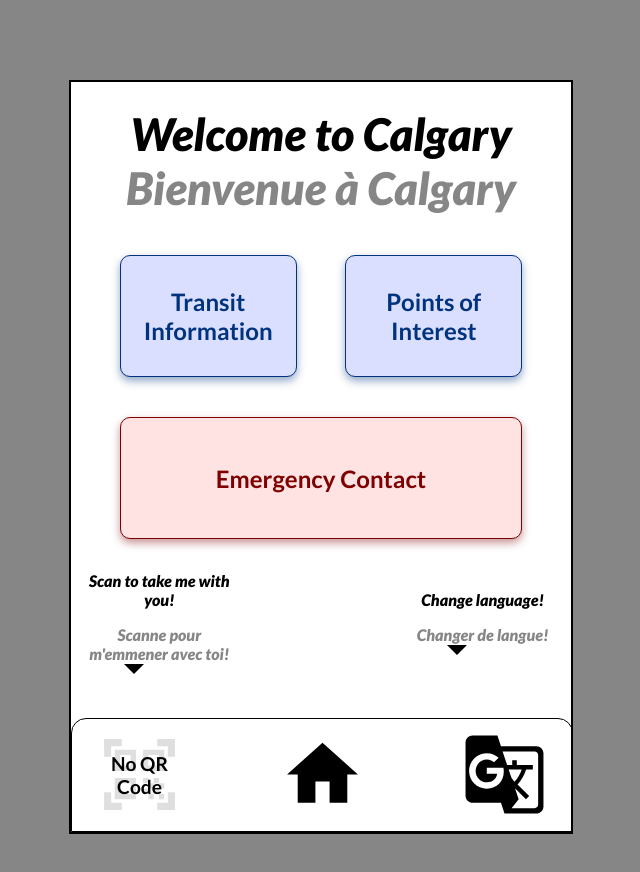
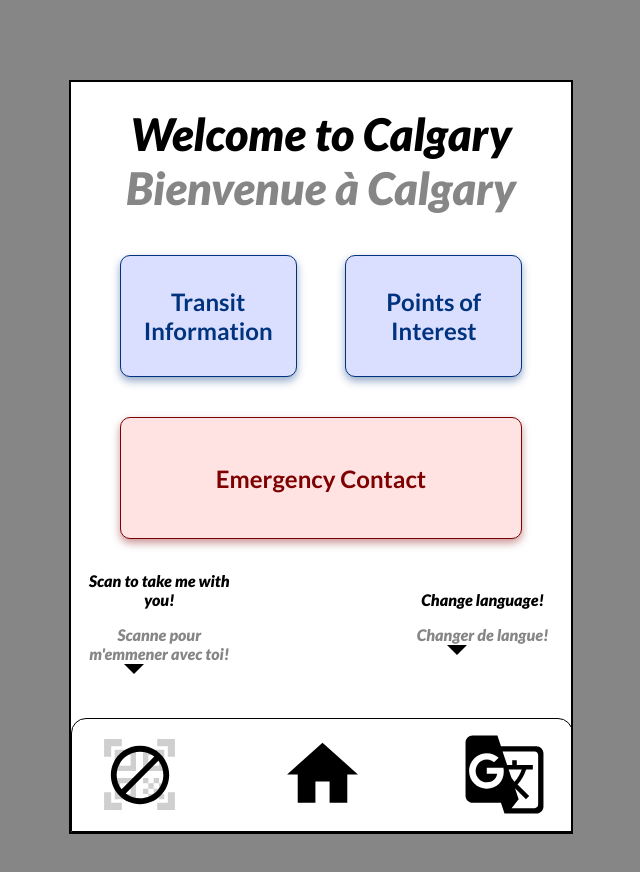
Before and after one commit to Colin-C32/Calgary-Kiosk, a React (Create React App) app in the folder calgary-kiosk/: page / in a window 1280 px wide. Shown: the top 872 px of the page, without its empty margins (319-959 px from the left). Built offline with nearby package versions, Linux system fonts and the light colour scheme.

Commit message:
Changed to icon for no QR code

```diff
--- a/calgary-kiosk/src/components/taskbar/Taskbar.css
+++ b/calgary-kiosk/src/components/taskbar/Taskbar.css
@@ -31,7 +31,4 @@
   left: 50%;
   transform: translate(-50%, -50%);
   text-align: center;
-  width: 100%;
-  font-size: 1.2rem;
-  font-weight: bold;
 }
--- a/calgary-kiosk/src/components/taskbar/Taskbar.jsx
+++ b/calgary-kiosk/src/components/taskbar/Taskbar.jsx
@@ -2,6 +2,7 @@ import React from "react";
 import QrCodeScannerIcon from "@mui/icons-material/QrCodeScanner";
 import HomeIcon from "@mui/icons-material/Home";
 import GTranslateIcon from "@mui/icons-material/GTranslate";
+import BlockIcon from '@mui/icons-material/Block';
 import { QRCodeSVG } from 'qrcode.react';
 import "./Taskbar.css";
 
@@ -16,9 +17,10 @@ export const Taskbar = ({ setPage, qrLink }) => {
       ) : (
         <div className="taskbar-qr">
           <QrCodeScannerIcon
-            sx={{ fontSize: 85, color: '#dfdfdf' }}
+            sx={{ fontSize: 85, color: '#cfcfcf' }}
           />
-          <div className="taskbar-qr-overlay">No QR Code</div>
+
+          <BlockIcon className="taskbar-qr-overlay" sx={{width: 70, height: 70}}/>
         </div>
       )}
       <HomeIcon
```
